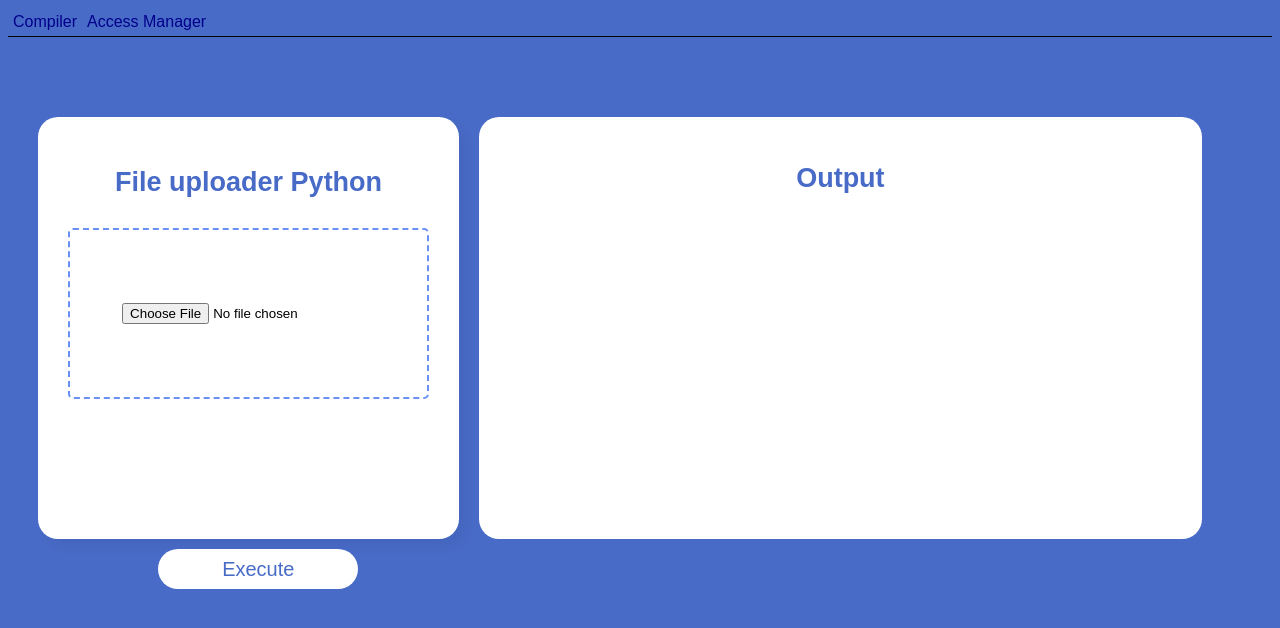
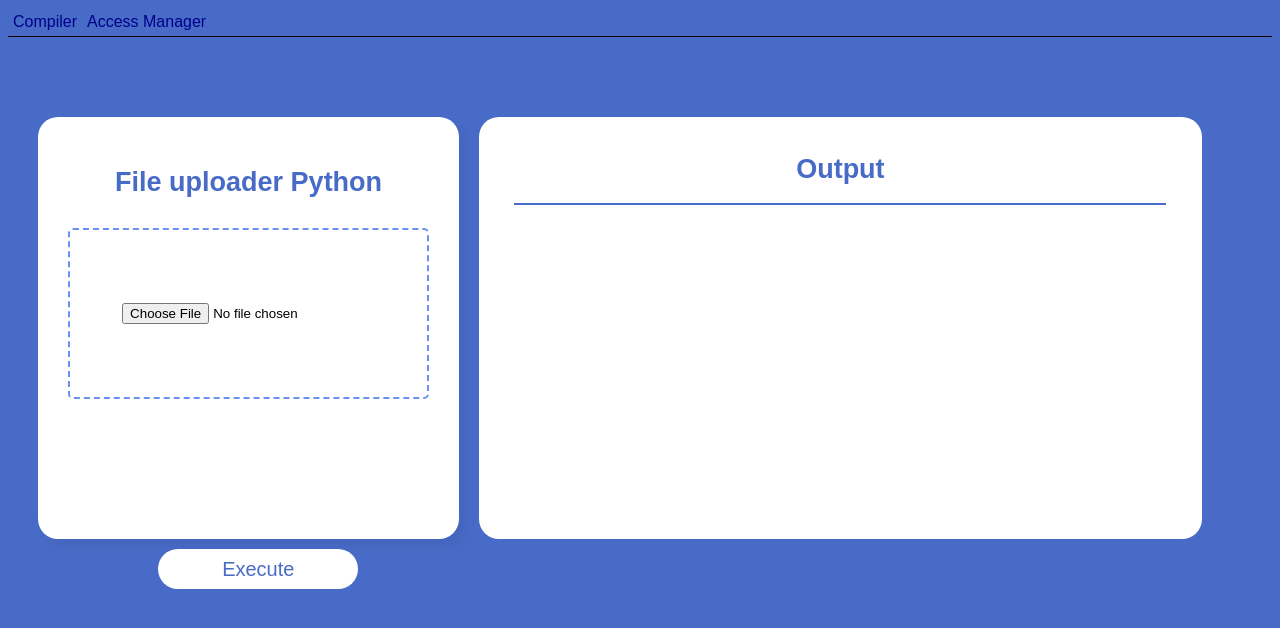
Before and after one commit to CS-Group-L/GroupL-Project, a React (Vite) app in the folder client/: page / in a window 1280 px wide. Shown: the top 628 px of the page. Built offline with nearby package versions, Linux system fonts and the light colour scheme.

Commit message:
add <hr> below output

```diff
--- a/client/src/views/CompilerPage.jsx
+++ b/client/src/views/CompilerPage.jsx
@@ -29,6 +29,7 @@ const CompilerPage = () => {
                 </div>
                 <div className='right'>
                 <header>Output</header>
+                <hr></hr>
                 </div>
             </div>
         </div>
--- a/client/src/views/CompilerPage.scss
+++ b/client/src/views/CompilerPage.scss
@@ -75,6 +75,14 @@ body {
     bottom: 150px
 }
 
+hr {
+    border: 1px solid #486BC7;
+    position: relative;
+    width: 90%;
+    bottom: 140px;
+
+}
+
 // button
 .buttonExecute {
     position: relative;
```
